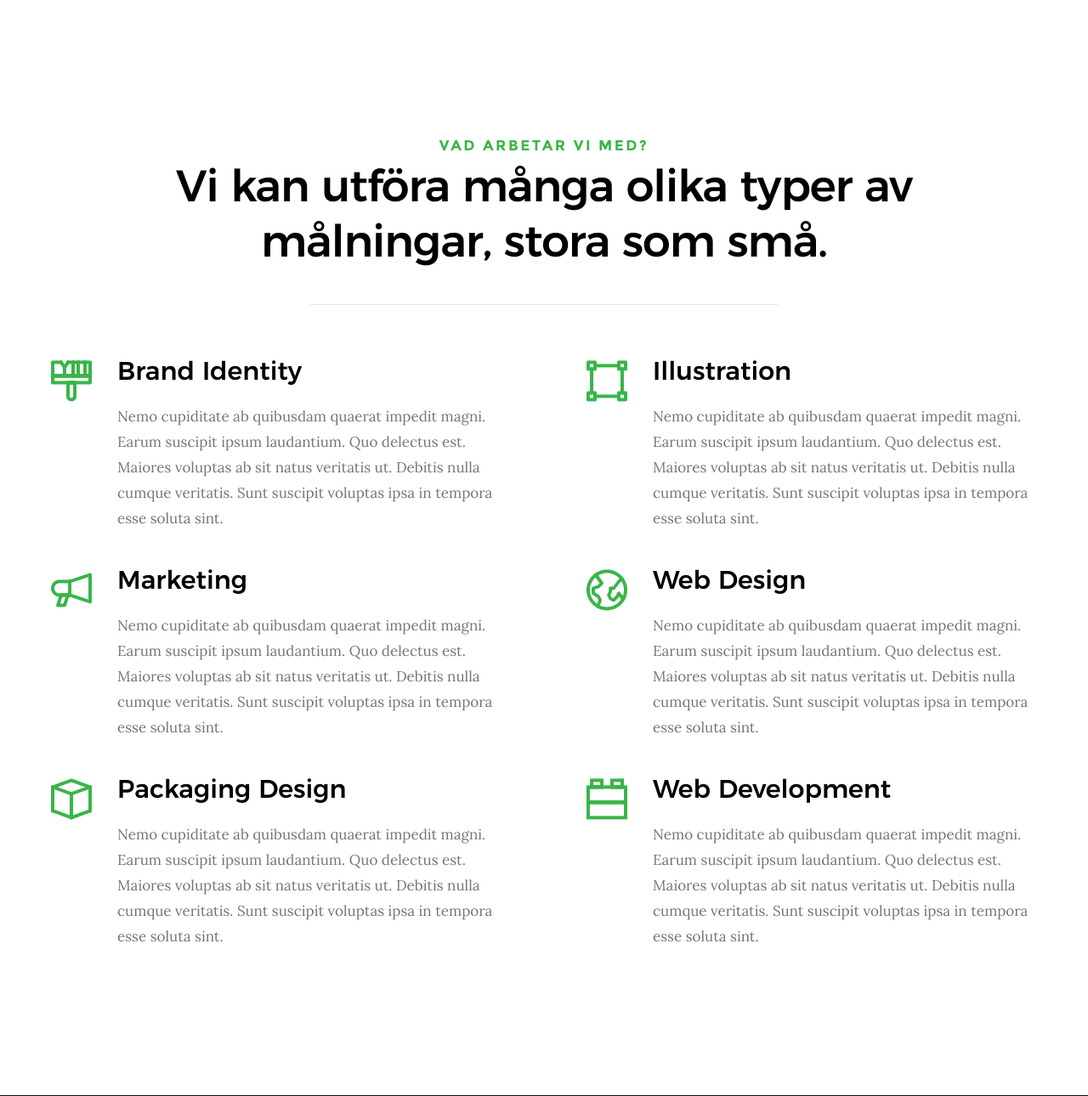
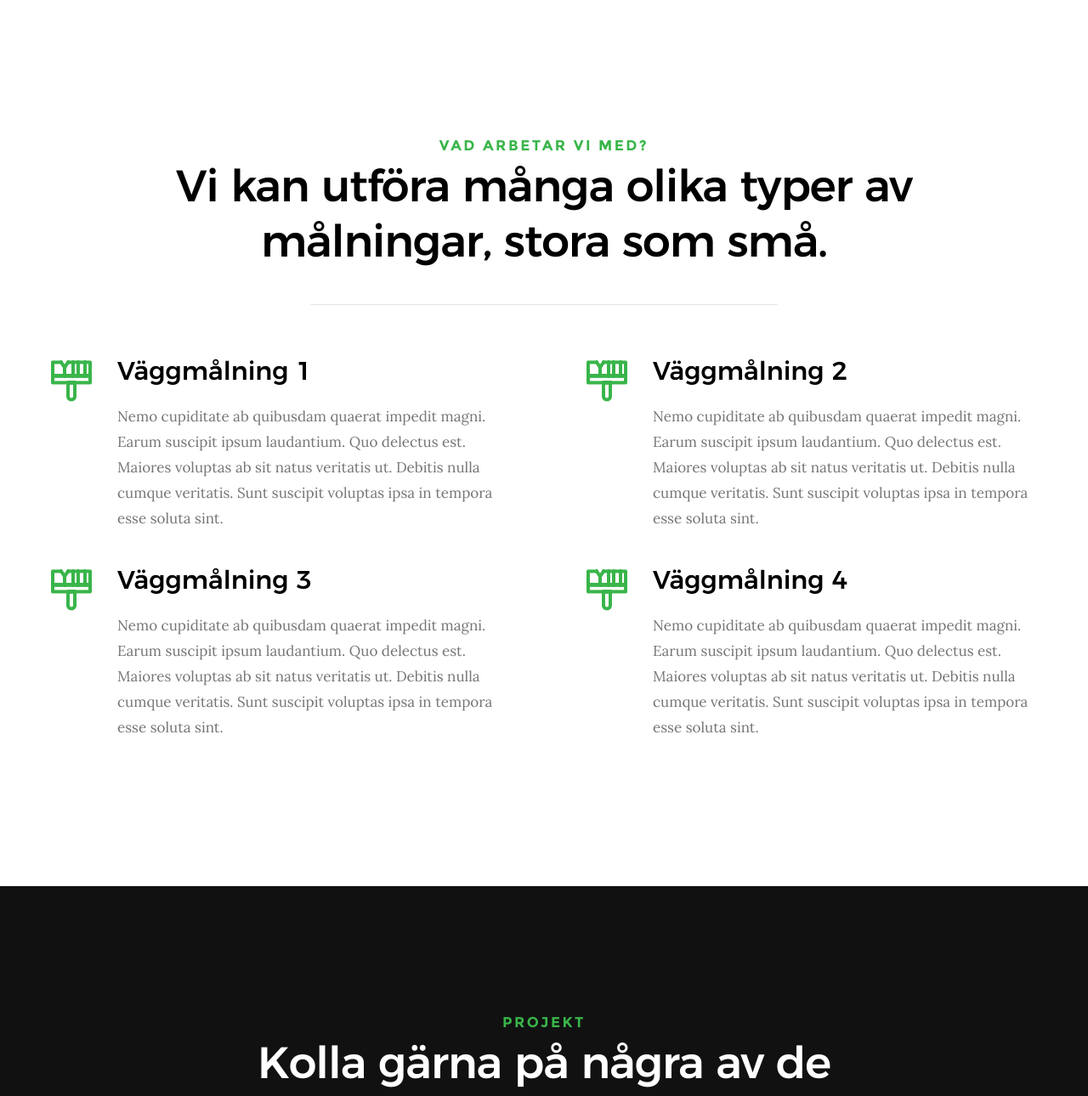
Before and after one commit to AlbertHerbst/Vasterasvaggdekor, a PHP site: page / in a window 1280 px wide. Shown: the part 1643-2933 px from the top of the page at 85% size. Run offline with PHP 8.4, Linux system fonts and the light colour scheme; some web fonts are replaced.

Commit message:
Uppdaterat Texter

```diff
--- a/css/main.css
+++ b/css/main.css
@@ -2200,7 +2200,7 @@ html.no-csstransitions .home-content__main {
 .s-about {
     padding-top: 16.2rem;
     padding-bottom: 9rem;
-    background-color: #39b54a;
+    background-color: #b1e7b9;
     color: #010507;
     position: relative;
 }
--- a/index.html
+++ b/index.html
@@ -206,7 +206,7 @@
                     <i class="icon-paint-brush"></i>
                 </div>
                 <div class="service-text">
-                    <h3 class="h2">Brand Identity</h3>
+                    <h3 class="h2">Väggmålning 1</h3>
                     <p>Nemo cupiditate ab quibusdam quaerat impedit magni. Earum suscipit ipsum laudantium.
                     Quo delectus est. Maiores voluptas ab sit natus veritatis ut. Debitis nulla cumque veritatis.
                     Sunt suscipit voluptas ipsa in tempora esse soluta sint.
@@ -216,10 +216,10 @@
 
             <div class="col-block service-item" data-aos="fade-up">
                 <div class="service-icon">
-                    <i class="icon-group"></i>
+                    <i class="icon-paint-brush"></i>
                 </div>
                 <div class="service-text">
-                    <h3 class="h2">Illustration</h3>
+                    <h3 class="h2">Väggmålning 2</h3>
                     <p>Nemo cupiditate ab quibusdam quaerat impedit magni. Earum suscipit ipsum laudantium.
                     Quo delectus est. Maiores voluptas ab sit natus veritatis ut. Debitis nulla cumque veritatis.
                     Sunt suscipit voluptas ipsa in tempora esse soluta sint.
@@ -229,10 +229,10 @@
 
             <div class="col-block service-item" data-aos="fade-up">
                 <div class="service-icon">
-                    <i class="icon-megaphone"></i>
+                    <i class="icon-paint-brush"></i>
                 </div>
                 <div class="service-text">
-                    <h3 class="h2">Marketing</h3>
+                    <h3 class="h2">Väggmålning 3</h3>
                     <p>Nemo cupiditate ab quibusdam quaerat impedit magni. Earum suscipit ipsum laudantium.
                     Quo delectus est. Maiores voluptas ab sit natus veritatis ut. Debitis nulla cumque veritatis.
                     Sunt suscipit voluptas ipsa in tempora esse soluta sint.
@@ -242,10 +242,10 @@
 
             <div class="col-block service-item" data-aos="fade-up">
                 <div class="service-icon">
-                    <i class="icon-earth"></i>
+                    <i class="icon-paint-brush"></i>
                 </div>
                 <div class="service-text">
-                    <h3 class="h2">Web Design</h3>
+                    <h3 class="h2">Väggmålning 4</h3>
                     <p>Nemo cupiditate ab quibusdam quaerat impedit magni. Earum suscipit ipsum laudantium.
                     Quo delectus est. Maiores voluptas ab sit natus veritatis ut. Debitis nulla cumque veritatis.
                     Sunt suscipit voluptas ipsa in tempora esse soluta sint.
@@ -253,29 +253,9 @@
                 </div>
             </div>
 
-            <div class="col-block service-item" data-aos="fade-up">
-                <div class="service-icon">
-                    <i class="icon-cube"></i>
-                </div>
-                <div class="service-text">
-                    <h3 class="h2">Packaging Design</h3>
-                    <p>Nemo cupiditate ab quibusdam quaerat impedit magni. Earum suscipit ipsum laudantium.
-                    Quo delectus est. Maiores voluptas ab sit natus veritatis ut. Debitis nulla cumque veritatis.
-                    Sunt suscipit voluptas ipsa in tempora esse soluta sint.
-                    </p>
-                </div>
-            </div>
 
-            <div class="col-block service-item" data-aos="fade-up">
-                <div class="service-icon"><i class="icon-lego-block"></i></div>
-                <div class="service-text">
-                    <h3 class="h2">Web Development</h3>
-                    <p>Nemo cupiditate ab quibusdam quaerat impedit magni. Earum suscipit ipsum laudantium.
-                    Quo delectus est. Maiores voluptas ab sit natus veritatis ut. Debitis nulla cumque veritatis.
-                    Sunt suscipit voluptas ipsa in tempora esse soluta sint.
-                    </p>
-                </div>
-            </div>
+
+
 
         </div> <!-- end services-list -->
 
@@ -552,13 +532,11 @@
 
                     <div class="testimonials__slide">
 
-                        <p>Qui ipsam temporibus quisquam vel. Maiores eos cumque distinctio nam accusantium ipsum.
-                        Laudantium quia consequatur molestias delectus culpa facere hic dolores aperiam. Accusantium quos qui praesentium corpori.
-                        Excepturi nam cupiditate culpa doloremque deleniti repellat.</p>
+                        <p>"Värdegrund"</p>
 
-                        <img src="images/avatars/user-01.jpg" alt="Author image" class="testimonials__avatar">
+                        <img src="http://www.ntigymnasiet.se/wp-content/uploads/2016/09/erik_tyni.jpg" alt="Author image" class="testimonials__avatar">
                         <div class="testimonials__info">
-                            <span class="testimonials__name">Tim Cook</span>
+                            <span class="testimonials__name">Erik Tyni</span>
                             <span class="testimonials__pos">CEO, Apple</span>
                         </div>
 
@@ -566,12 +544,11 @@
 
                     <div class="testimonials__slide">
 
-                        <p>Excepturi nam cupiditate culpa doloremque deleniti repellat. Veniam quos repellat voluptas animi adipisci.
-                        Nisi eaque consequatur. Quasi voluptas eius distinctio. Atque eos maxime. Qui ipsam temporibus quisquam vel.</p>
+                        <p>brieost igen srsly guys</p>
 
-                        <img src="images/avatars/user-05.jpg" alt="Author image" class="testimonials__avatar">
+                        <img src="http://www.ntigymnasiet.se/wp-content/uploads/2016/09/mikaela_lorenzi.jpg" alt="Author image" class="testimonials__avatar">
                         <div class="testimonials__info">
-                            <span class="testimonials__name">Sundar Pichai</span>
+                            <span class="testimonials__name">Mikaela Lorenzi</span>
                             <span class="testimonials__pos">CEO, Google</span>
                         </div>
 
@@ -579,12 +556,11 @@
 
                     <div class="testimonials__slide">
 
-                        <p>Repellat dignissimos libero. Qui sed at corrupti expedita voluptas odit. Nihil ea quia nesciunt. Ducimus aut sed ipsam.
-                        Autem eaque officia cum exercitationem sunt voluptatum accusamus. Quasi voluptas eius distinctio.</p>
+                        <p>Lek och bus!</p>
 
-                        <img src="images/avatars/user-02.jpg" alt="Author image" class="testimonials__avatar">
+                        <img src="http://www.ntigymnasiet.se/wp-content/uploads/2016/09/joakim_flink.jpg" alt="Author image" class="testimonials__avatar">
                         <div class="testimonials__info">
-                            <span class="testimonials__name">Satya Nadella</span>
+                            <span class="testimonials__name">Joakim Flink</span>
                             <span class="testimonials__pos">CEO, Microsoft</span>
                         </div>
 
@@ -607,8 +583,8 @@
 
         <div class="row section-header" data-aos="fade-up">
             <div class="col-full">
-                <h3 class="subhead">Contact Us</h3>
-                <h1 class="display-2 display-2--light">Reach out for a new project or just say hello</h1>
+
+                <h1 class="display-2 display-2--light">Kontakta Oss</h1>
             </div>
         </div>
 
```
Also changed, not shown: other parts of index.html (+18 -21 lines).
